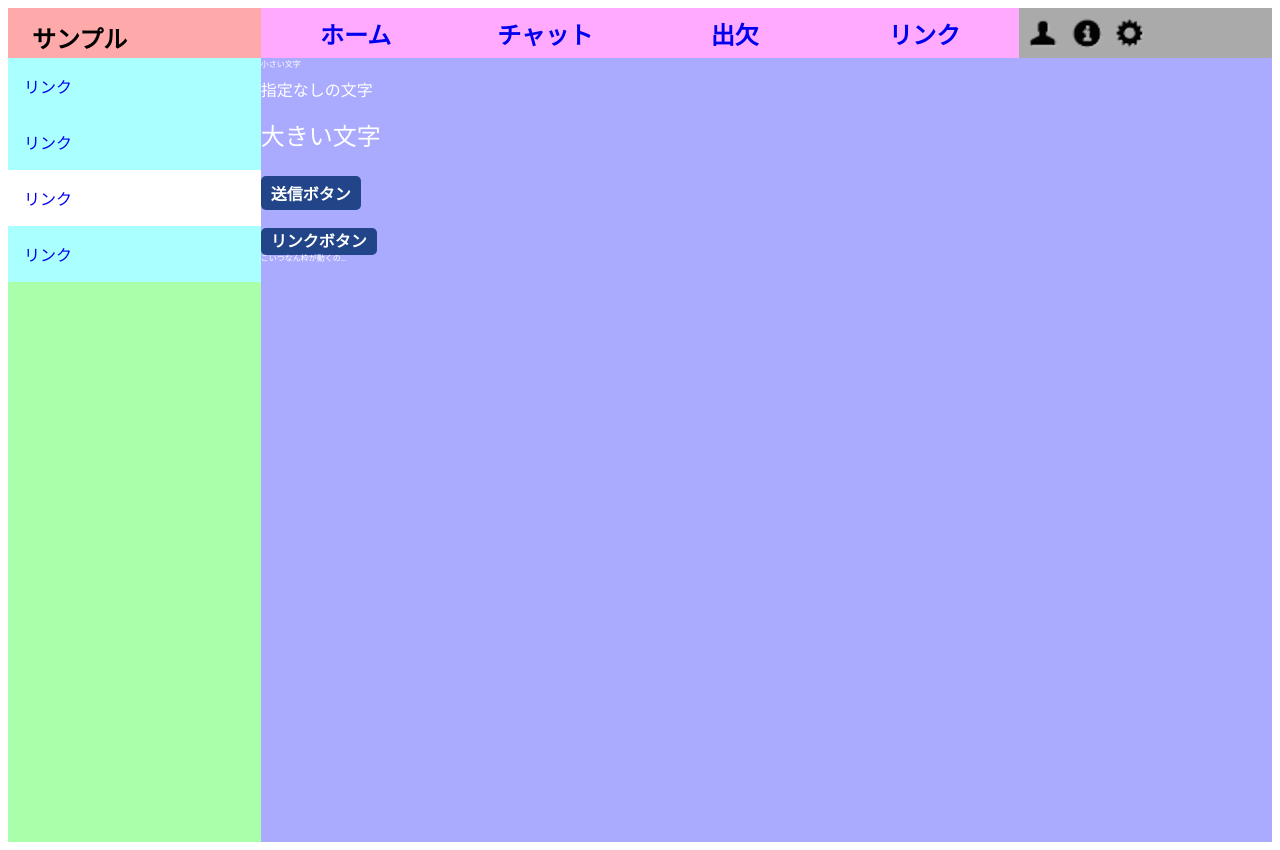
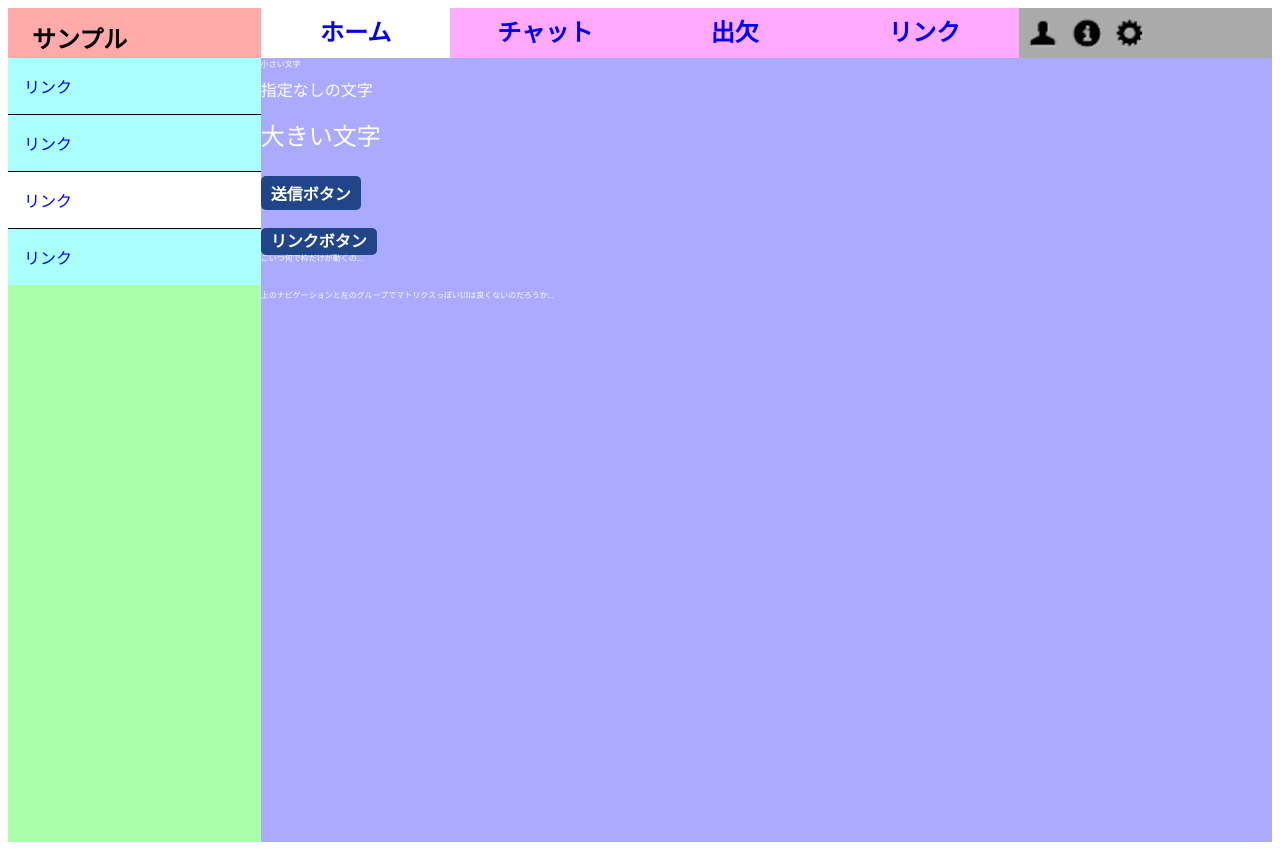
Before and after one commit to tenshiPure/Markup, a plain HTML site: page 02-sandbox/04-parts/index.html in a window 1280 px wide. Drawn offline with Linux system fonts and the light colour scheme.

Commit message:
微修正

```diff
--- a/02-sandbox/04-parts/index.css
+++ b/02-sandbox/04-parts/index.css
@@ -11,18 +11,6 @@ li {
 	float: left;
 	width: 20%;
 	height: 100%;
-}
-
-.side {
-	padding: 0px;
-	margin: 0px;
-}
-.side__link {
-	padding: 1em;
-	background-color: #AFF;
-}
-.side__link--active {
-	background-color: #FFF;
 }
 .header__name {
 	background-color: #FAA;
@@ -47,12 +35,22 @@ li {
 .nav {
 	display: table;
 	width: 100%;
+	height: 100%;
 	table-layout: fixed;
 	padding: 0;
-	margin-top: 0.5em;
+	margin: 0;
 }
 .nav__item {
 	display: table-cell;
+}
+.nav__item:hover {
+	background-color: #FCF;
+}
+.nav__item--active {
+	background-color: #FFF;
+}
+.nav__item--active:hover {
+	background-color: #FFF;
 }
 .nav__item > a {
 	display: block;
@@ -60,8 +58,8 @@ li {
 	text-decoration: none;
 	font-weight: bold;
 	font-size: 1.5em;
+	margin-top: 0.2em;
 }
-
 .header__icons {
 	background-color: #AAA;
 	width: 20%;
@@ -96,6 +94,23 @@ li {
 	margin-top: 0.5em;
 }
 
+.side {
+	padding: 0px;
+	margin: 0px;
+}
+.side__link {
+	padding: 1em;
+	background-color: #AFF;
+}
+.side__link:hover  {
+	background-color: #CFF;
+}
+.side__link--active:hover {
+	background-color: #FFF;
+}
+.side__link--active {
+	background-color: #FFF;
+}
 .side__link > a {
 	display: block;
 	margin: -1em;
@@ -106,6 +121,10 @@ li {
 #layout-side:after {
 	clear: both;
 }
+.side__link + .side__link {
+	border-top: 1px solid #000;
+}
+
 
 
 #layout-contents {
--- a/02-sandbox/04-parts/index.html
+++ b/02-sandbox/04-parts/index.html
@@ -11,7 +11,7 @@
 			</div>
 			<div class="header__nav">
 				<ul class="nav">
-					<li class="nav__item"><a href="#">ホーム</a></li>
+					<li class="nav__item nav__item--active"><a href="#">ホーム</a></li>
 					<li class="nav__item"><a href="#">チャット</a></li>
 					<li class="nav__item"><a href="#">出欠</a></li>
 					<li class="nav__item"><a href="#">リンク</a></li>
@@ -49,7 +49,9 @@
 			<br>
 			<br>
 			<a href="#" class="button">リンクボタン</a>
-			<p class="font-small">こいつなん枠が動くの...</p>
+			<p class="font-small">こいつ何で枠だけが動くの...</p>
+			<br>
+			<p class="font-small">上のナビゲーションと左のグループでマトリクスっぽいUIは良くないのだろうか...</p>
 		</div>
 	</body>
 </html>
```
